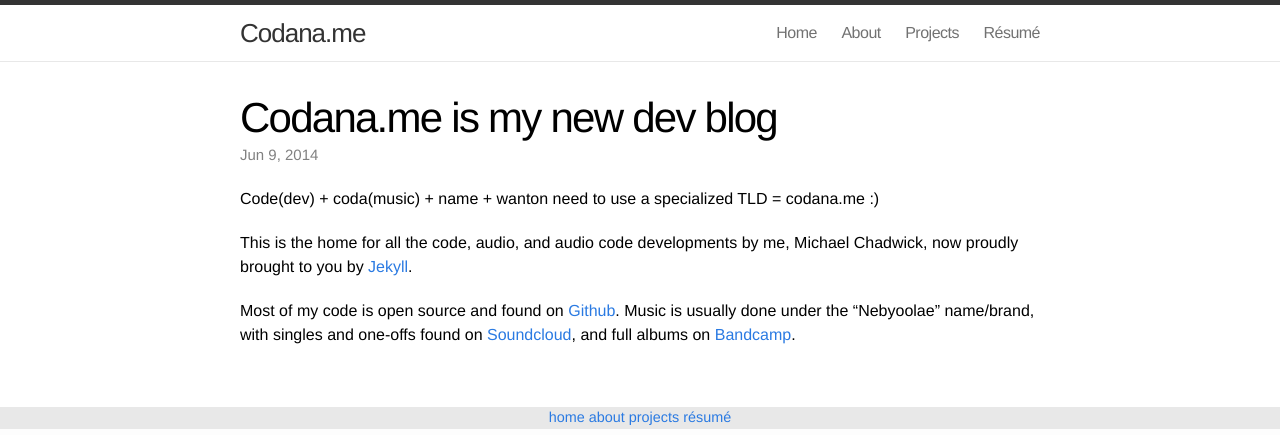
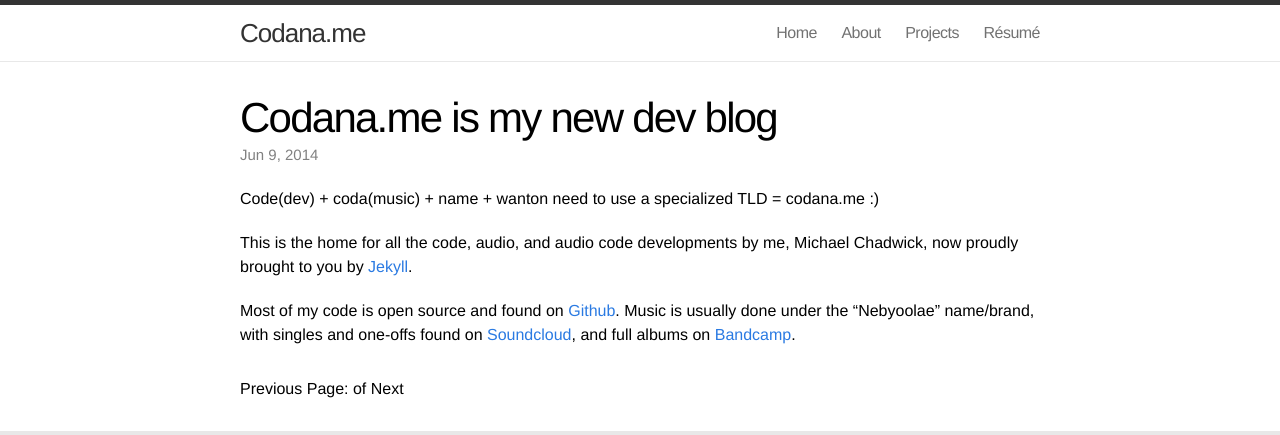
Before and after one commit to michaelchadwick/codana.me, a Jekyll site: the page built from _posts/2014-06-09-codana.me-is-my-new-blog.markdown, in a window 1280 px wide, cut to the strip 0-435 px from the top of the page. Built offline with Jekyll 4.4.1, drawn with Linux system fonts in a browser that asks for light colours.

Commit message:
individual posts are now paginated

```diff
--- a/_layouts/post.html
+++ b/_layouts/post.html
@@ -12,6 +12,20 @@
   <article class="post-content">
   {{ content }}
   </article>
+
+  <div class="pagination">
+    {% if paginator.previous_page %}
+    <a href="{{ paginator.previous_page_path }}" class="previous">Previous</a>
+    {% else %}
+    <span class="previous">Previous</span>
+    {% endif %}
+    <span class="page_number">Page: {{ paginator.page }} of {{ paginator.total_pages }}</span>
+    {% if paginator.next_page %}
+    <a href="{{ paginator.next_page_path }}" class="next">Next</a>
+    {% else %}
+    <span class="next ">Next</span>
+    {% endif %}
+  </div>
 
   {% if page.comments %}
   <article class="comment-content">
```
